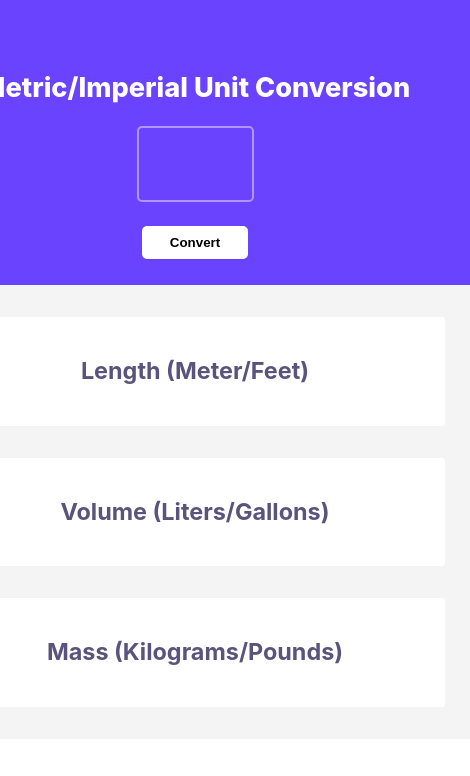
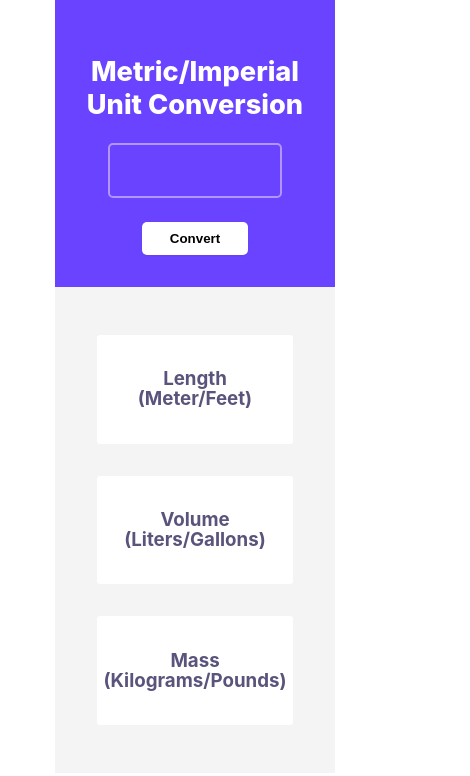
Before and after one commit to baruhatal8/unit-converter, a plain HTML site: page index.html in a window 390 px wide. Shown: the whole page, 470 px wide, since content can reach past the window. Drawn offline with Linux system fonts and the light colour scheme.

Commit message:
Made more adaptive

```diff
--- a/style.css
+++ b/style.css
@@ -5,9 +5,11 @@
 body {
     display: flex;
     justify-content: center;
+    align-items: center;
     flex-direction: column;
-    align-items: center;
-    width: 50vw;
+    width: 80vw;
+    max-width: 550px;
+    min-width: 300px;
     margin: 0 auto;
 }
 
@@ -17,11 +19,8 @@ body {
     flex-direction: column;
     align-items: center;
     justify-content: space-between;
-    width: 550px;
-    height: 285px;
-    flex-shrink: 0;
+    width: 100%;
     padding: 3rem;
-
 }
 
 #input h1 {
@@ -115,3 +114,19 @@ body {
     line-height: 20px;
     /* 142.857% */
 }
+@media (max-width: 600px) {
+    #input, .convert, .amaro {
+        width: 90%;
+        padding: 2rem;
+    }
+
+    #input input {
+        width: 80%;
+        height: auto;
+        font-size: 2.5rem;
+    }
+
+    .amaro {
+        font-size: 16px;
+    }
+}
```
